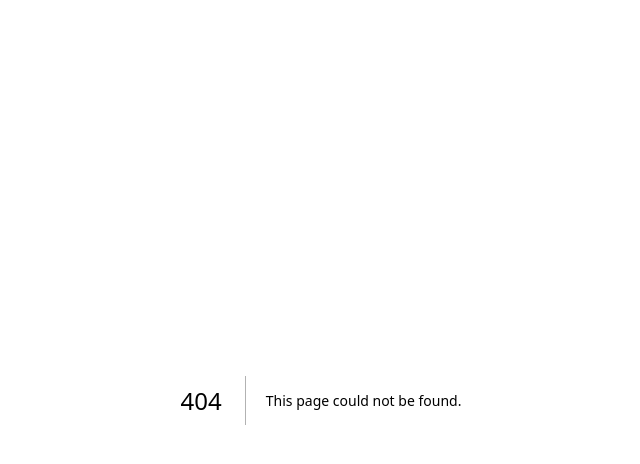
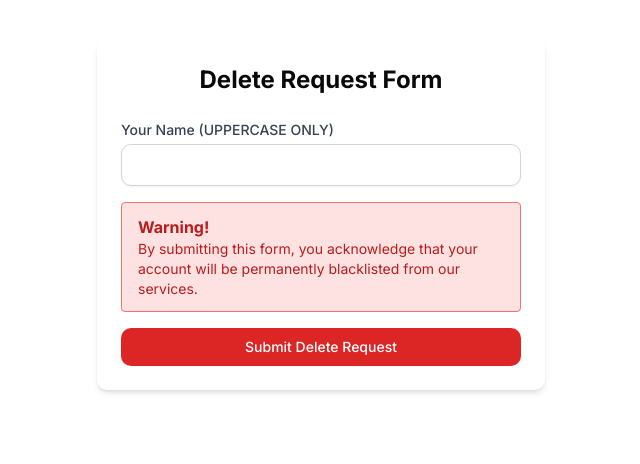
Before and after one commit to animeshchaudhri/hot-or-not, a Next.js app in the folder Frontend/: page /delete-request in a window 1280 px wide. Before the commit this address had no page. Shown: the top 464 px of the page, without its empty margins (319-959 px from the left). Built offline with nearby package versions, Linux system fonts and the light colour scheme.

Commit message:
Feat: Dean guardrails

```diff
--- /dev/null
+++ b/Frontend/app/delete-request/page.tsx
@@ -0,0 +1,71 @@
+'use client';
+import React, { useState } from 'react'
+
+function Page() {
+    const [name, setName] = useState('');
+    const [error, setError] = useState('');
+
+    const handleNameChange = (e: React.ChangeEvent<HTMLInputElement>) => {
+        const value = e.target.value;
+        setName(value);
+
+        if (value && value !== value.toUpperCase()) {
+            setError('Name must be in UPPERCASE only');
+        } else {
+            setError('');
+        }
+    };
+
+    const handleSubmit = (e: React.FormEvent) => {
+        e.preventDefault();
+        if (!name) {
+            setError('Name is required');
+            return;
+        }
+        if (name !== name.toUpperCase()) {
+            setError('Name must be in UPPERCASE only');
+            return;
+        }
+        // Process form submission
+        console.log('Form submitted:', name);
+    };
+
+    return (
+        <div className="max-w-md mx-auto my-10 p-6 bg-white rounded-md shadow-md">
+            <h1 className="text-2xl font-bold mb-6 text-center">Delete Request Form</h1>
+
+            <form className="space-y-4" onSubmit={handleSubmit}>
+                <div>
+                    <label htmlFor="name" className="block text-sm font-medium text-gray-700">Your Name (UPPERCASE ONLY)</label>
+                    <input
+                        type="text"
+                        id="name"
+                        value={name}
+                        onChange={handleNameChange}
+                        className="mt-1 block w-full px-3 py-2 border border-gray-300 rounded-md shadow-sm focus:outline-none focus:ring-indigo-500 focus:border-indigo-500"
+                        required
+                    />
+                    {error && <p className="text-red-500 text-xs mt-1">{error}</p>}
+                </div>
+
+                <div className="bg-red-100 border border-red-400 text-red-700 px-4 py-3 rounded relative" role="alert">
+                    <p className="font-bold">Warning!</p>
+                    <p className="text-sm">
+                        By submitting this form, you acknowledge that your account will be permanently blacklisted from our services.
+                    </p>
+                </div>
+
+                <div>
+                    <button
+                        type="submit"
+                        className="w-full flex justify-center py-2 px-4 border border-transparent rounded-md shadow-sm text-sm font-medium text-white bg-red-600 hover:bg-red-700 focus:outline-none focus:ring-2 focus:ring-offset-2 focus:ring-red-500"
+                    >
+                        Submit Delete Request
+                    </button>
+                </div>
+            </form>
+        </div>
+    )
+}
+
+export default Page
--- a/Frontend/app/page.tsx
+++ b/Frontend/app/page.tsx
@@ -2,10 +2,15 @@ import Link from "next/link"
 import { Tabs, TabsContent, TabsList, TabsTrigger } from "@/components/ui/tabs"
 import ComparisonScreen from "@/components/comparison-screen"
 import Leaderboard from "@/components/leaderboard"
+import Button from "@/components/Button"
+import CountdownTimer from "@/components/Countdown"
 
 export default function Home() {
   return (
     <div className="flex min-h-screen flex-col">
+       <div className="bg-primary text-white text-center text-sm py-1 font-medium">
+            <CountdownTimer targetDate="2023-11-10T16:30:00Z" />
+          </div>
       <header className="sticky top-0 z-10 border-b bg-background/95 backdrop-blur supports-[backdrop-filter]:bg-background/60">
         <div className="container flex h-14 items-center justify-center">
           <Link href="/" className="flex items-center gap-2 text-xl font-bold">
@@ -13,7 +18,11 @@ export default function Home() {
             <span>or</span>
             <span className="text-primary">Not</span>
           </Link>
+          {/* <div className="flex-1 flex justify-end">
+      {/* <Button /> */}
+    {/* </div>  */}
         </div>
+
       </header>
       <main className="flex-1">
         <div className="container py-4 sm:py-8">
@@ -34,7 +43,10 @@ export default function Home() {
       <footer className="border-t py-4">
         <div className="container text-center">
           <p className="text-xs text-muted-foreground">
-            Made with not ❤️ by <Link href="https://x.com/animesh_xd" className="text-primary">Animesh</Link> and <Link href="https://x.com/Shreverrr" className="text-primary">Shreshth</Link>
+        Made with not ❤️ by <Link href="https://x.com/animesh_xd" className="text-primary">Animesh</Link> and <Link href="https://x.com/Shreverrr" className="text-primary">Shreshth</Link>
+          </p>
+          <p className="text-xs text-muted-foreground mt-1">
+        Disclaimer: This data is publicly hosted by the Uni. We don't own this data lol.
           </p>
         </div>
       </footer>
--- /dev/null
+++ b/Frontend/components/Button.tsx
@@ -0,0 +1,16 @@
+import Link from 'next/link'
+import React from 'react'
+
+function Button() {
+  return (
+    <Link href="/delete-request">
+      <button
+        className="bg-primary text-white rounded-md px-3 py-1 text-sm"
+      >
+        Request Deletion
+      </button>
+    </Link>
+  )
+}
+
+export default Button
--- /dev/null
+++ b/Frontend/components/Countdown.tsx
@@ -0,0 +1,47 @@
+"use client"
+
+import { useEffect, useState } from 'react'
+
+export default function CountdownTimer({ targetDate }: { targetDate: string | Date }) {
+  const [timeLeft, setTimeLeft] = useState({
+    hours: 0,
+    minutes: 0,
+    seconds: 0
+  })
+  const [isExpired, setIsExpired] = useState(false)
+
+  useEffect(() => {
+    const calculateTimeLeft = () => {
+      const difference = new Date(targetDate).getTime() - new Date().getTime()
+
+      if (difference <= 0) {
+        setIsExpired(true)
+        return { hours: 0, minutes: 0, seconds: 0 }
+      }
+
+      return {
+        hours: Math.floor((difference / (1000 * 60 * 60)) % 24),
+        minutes: Math.floor((difference / 1000 / 60) % 60),
+        seconds: Math.floor((difference / 1000) % 60)
+      }
+    }
+
+    setTimeLeft(calculateTimeLeft())
+
+    const timer = setInterval(() => {
+      setTimeLeft(calculateTimeLeft())
+    }, 1000)
+
+    return () => clearInterval(timer)
+  }, [targetDate])
+
+//   if (isExpired) {
+//     return <span>App is now closed forever. Womp womp!</span>
+//   }
+
+  return (
+    <span>
+      App will be closed forever at 10 PM IST today!  ⏱️ womp womp
+    </span>
+  )
+}
```
